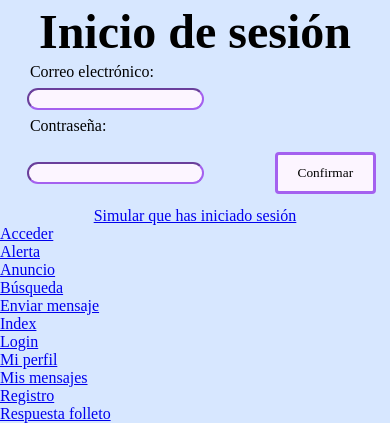
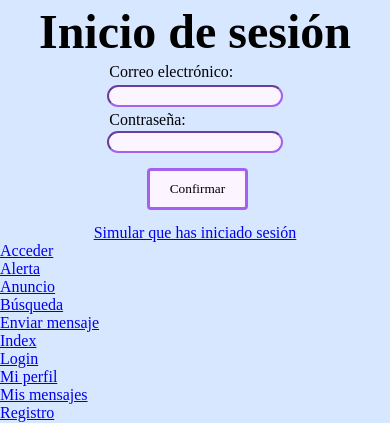
Before and after one commit to TaponDeBotella/pisosInmbueles, a PHP site: page /login.html in a window 390 px wide. Shown: the part 138-561 px from the top of the page. Run offline with PHP 8.4, Linux system fonts and the light colour scheme; some libraries are stand-ins or nearby versions; some web fonts are replaced.

Commit message:
Login media query

```diff
--- a/css/login.css
+++ b/css/login.css
@@ -47,3 +47,10 @@ label {
     text-align: center;
     margin: auto;
 }
+
+
+@media (max-width:480px) {
+    #password {
+        display: block;
+    }
+}
```
